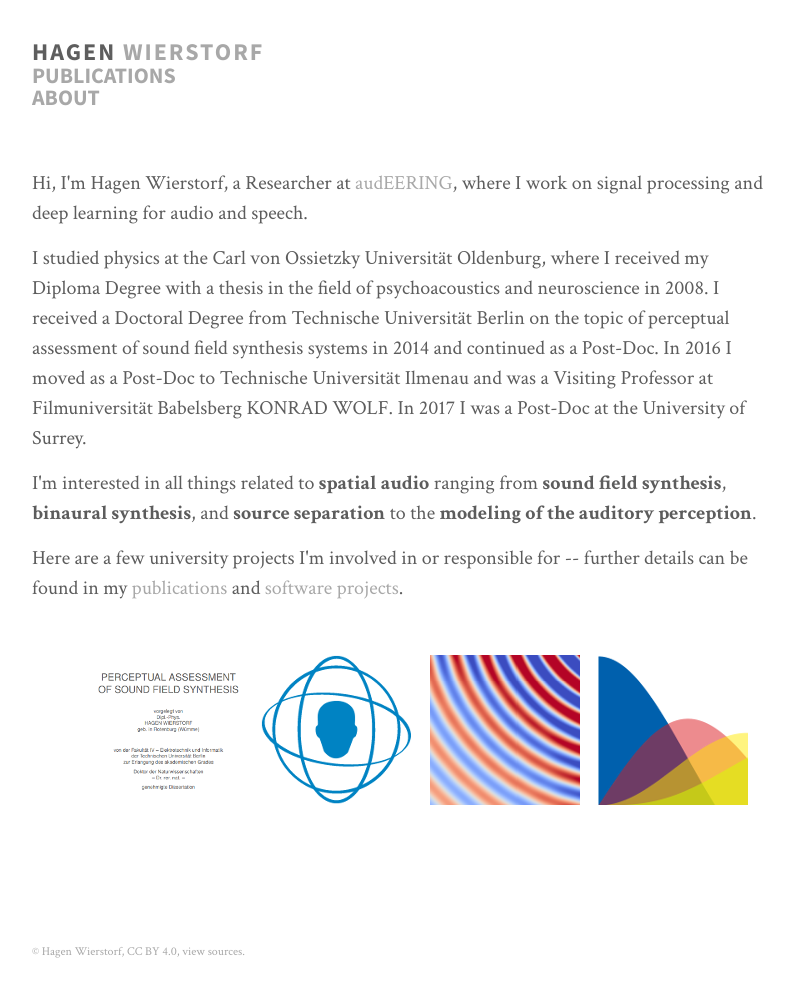
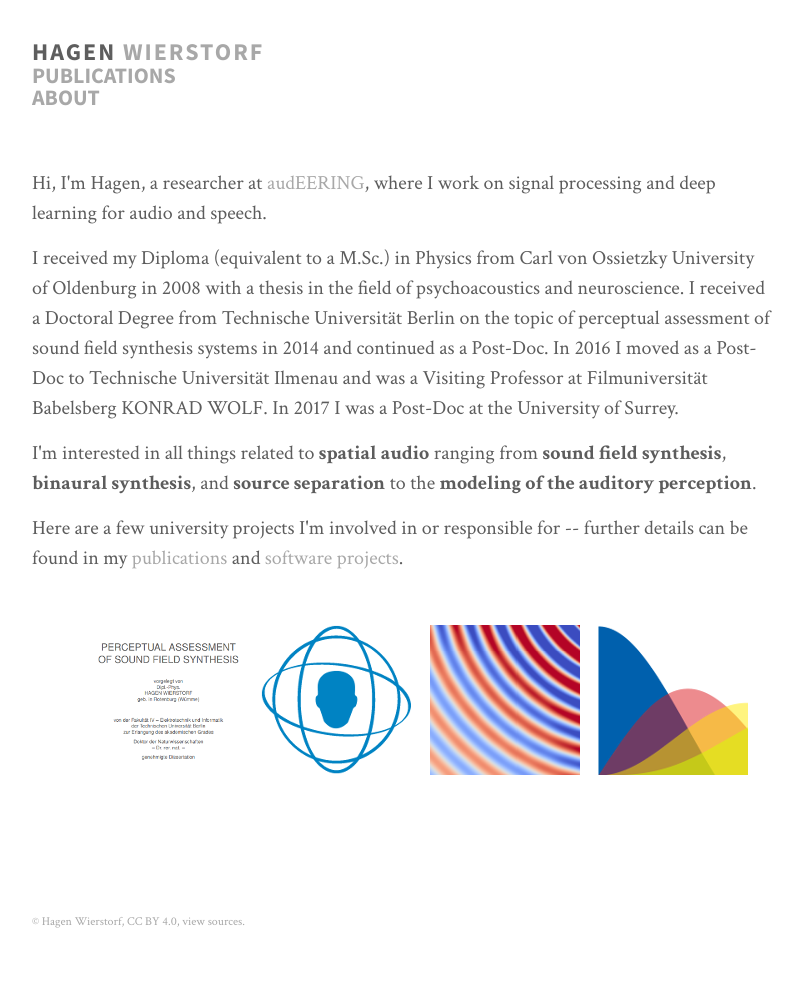
Before and after one commit to hagenw/hagenw.github.io, a Jekyll site: the page built from about.html, in a window 1280 px wide. Shown: the whole page, without its empty margins (238-1041 px from the left). Built offline with Jekyll 4.4.1, drawn with Linux system fonts in a browser that asks for light colours; some web fonts are replaced; after the commit the page ends 961 px from its top, so only the background shows below that.

Commit message:
Update about

```diff
--- a/about.html
+++ b/about.html
@@ -7,16 +7,15 @@
 <div class="page container">
 
   <section class="intro">
-    <p>Hi, I'm <span itemprop="name">{{ site.author.name }}</span>,
-    a Researcher at
+    <p>Hi, I'm Hagen, a researcher at
     <a href="https://audeering.com">audEERING</a>, where I work
     on signal processing and deep learning for audio and speech.</p>
 
-    <p>I studied physics at the Carl von Ossietzky Universität Oldenburg, where I
-    received my Diploma Degree with a thesis in the field of psychoacoustics and
-    neuroscience in 2008. I received a Doctoral Degree from Technische
-    Universität Berlin on the topic of perceptual assessment of sound field
-    synthesis systems in 2014 and continued as a Post-Doc.
+    <p>I received my Diploma (equivalent to a M.Sc.) in Physics from Carl von
+    Ossietzky University of Oldenburg in 2008 with a thesis in the field of
+    psychoacoustics and neuroscience. I received a Doctoral Degree from
+    Technische Universität Berlin on the topic of perceptual assessment of sound
+    field synthesis systems in 2014 and continued as a Post-Doc.
     In 2016 I moved as a Post-Doc to Technische Universität Ilmenau and was a
     Visiting Professor at Filmuniversität Babelsberg KONRAD WOLF.
     In 2017 I was a Post-Doc at the University of Surrey.</p>
```
